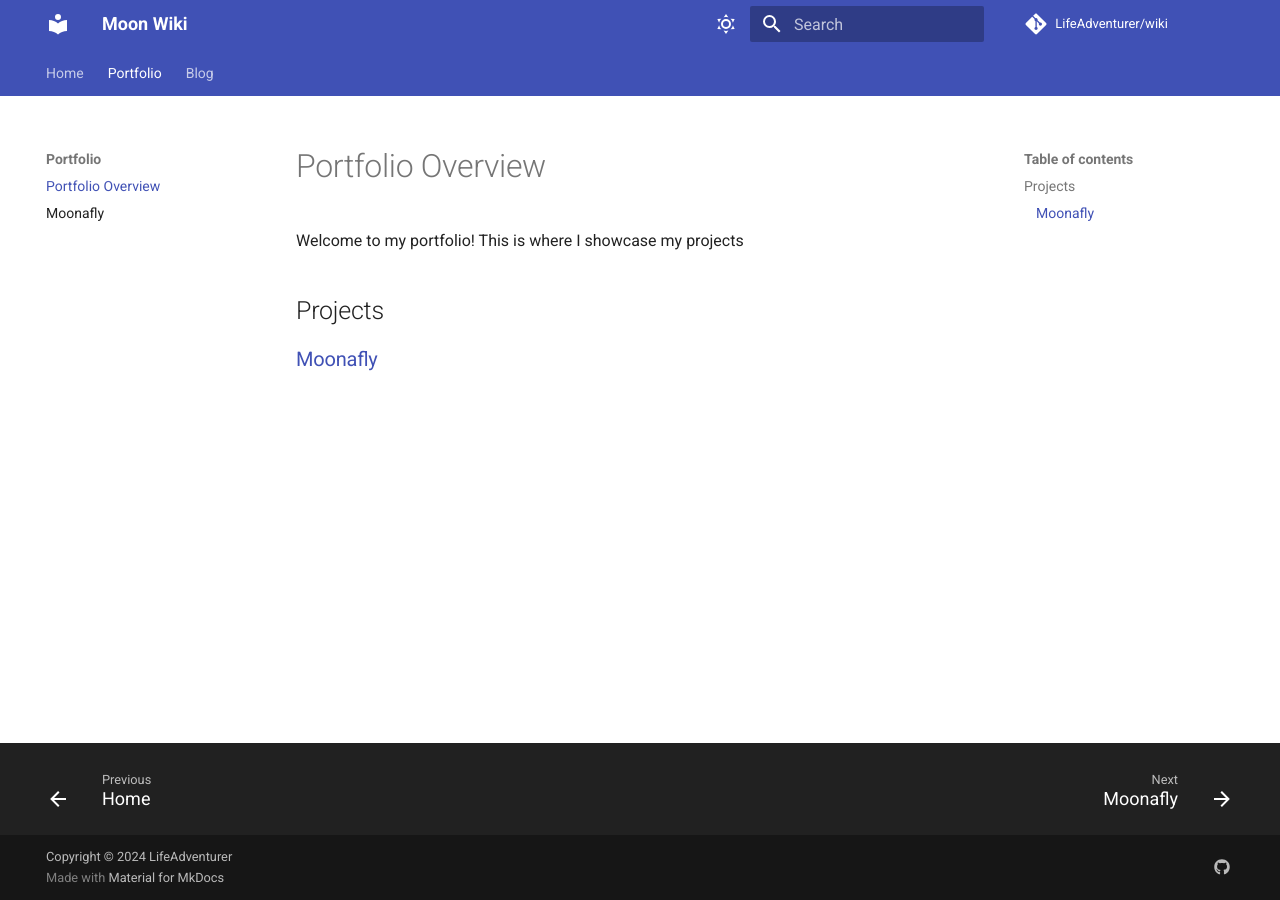
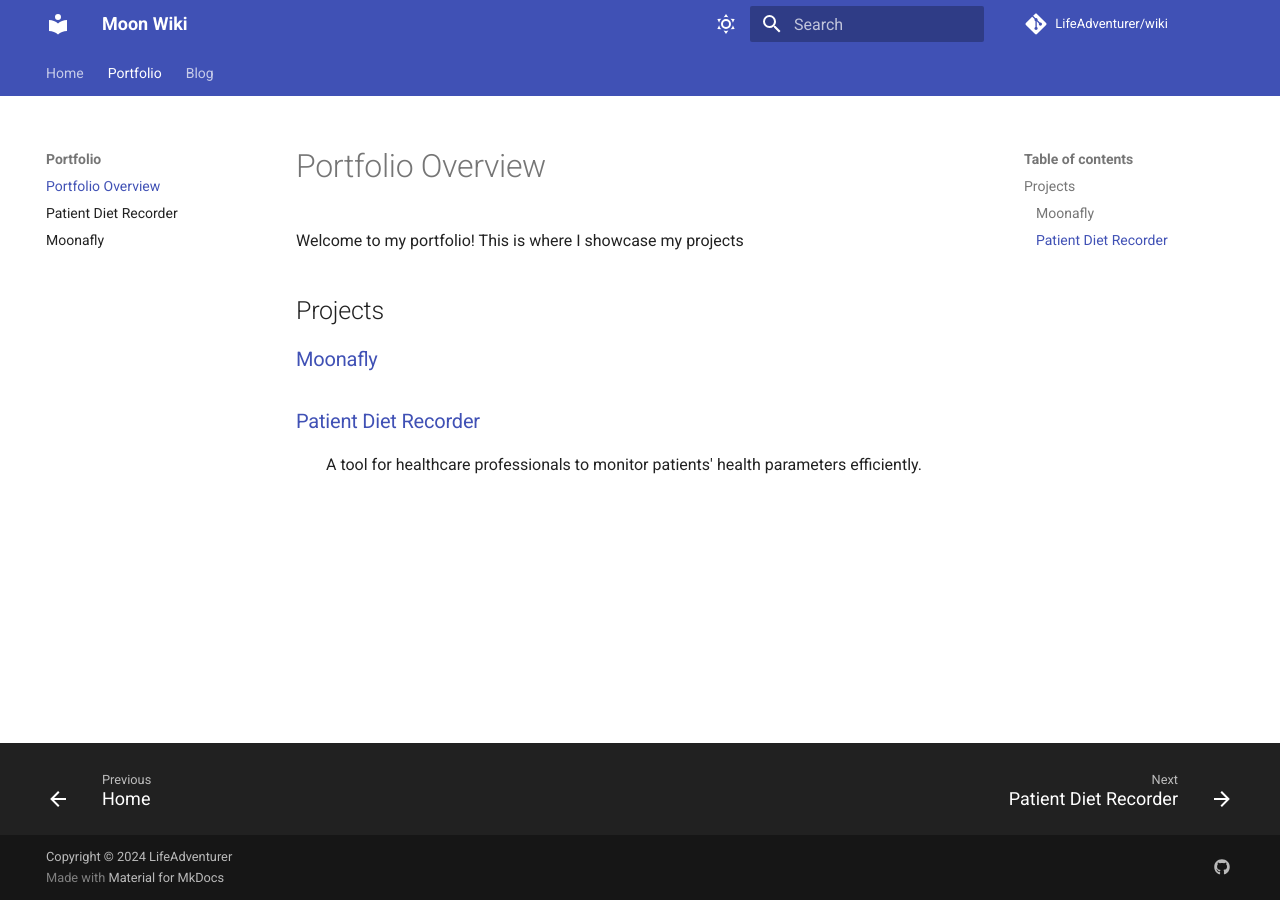
Before and after one commit to LifeAdventurer/wiki, an MkDocs documentation site: the page built from docs/portfolio/index.md, in a window 1280 px wide. Built offline with MkDocs 1.6.1 and Material for MkDocs 9.7.7, drawn with Linux system fonts in a browser that asks for light colours; comment, search, counter and statistics services are not loaded.

Commit message:
add patient-diet-recorder in portfolio/

```diff
--- a/docs/portfolio/index.md
+++ b/docs/portfolio/index.md
@@ -5,3 +5,7 @@ Welcome to my portfolio! This is where I showcase my projects
 ## Projects
 
 ### [Moonafly](./moonafly.md)
+
+### [Patient Diet Recorder](./patient-diet-recorder.md)
+
+:   A tool for healthcare professionals to monitor patients' health parameters efficiently.
--- a/mkdocs.yml
+++ b/mkdocs.yml
@@ -48,11 +48,18 @@ extra:
     - icon: fontawesome/brands/github
       link: https://github.com/LifeAdventurer
 
+# Extensions
+markdown_extensions:
+  - def_list
+  - pymdownx.tasklist:
+      custom_checkbox: true
+
 # Page tree
 nav:
   - Home: index.md
   - Portfolio:
     - Portfolio Overview: portfolio/index.md
+    - Patient Diet Recorder: portfolio/patient-diet-recorder.md
     - Moonafly: portfolio/moonafly.md
   - Blog:
     - blog/index.md
```
Also changed, not shown: docs/portfolio/patient-diet-recorder.md (added, +9 -0 lines).
